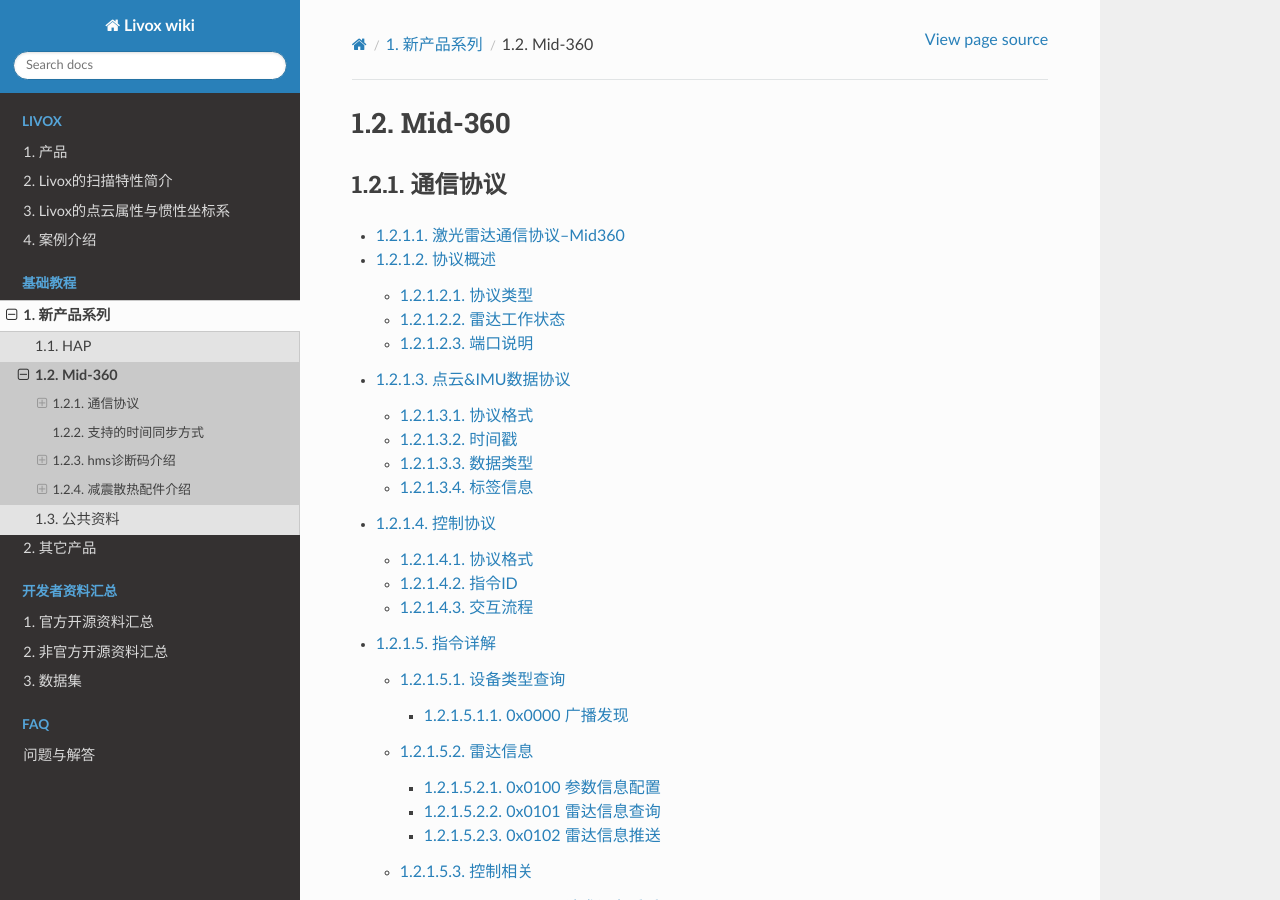
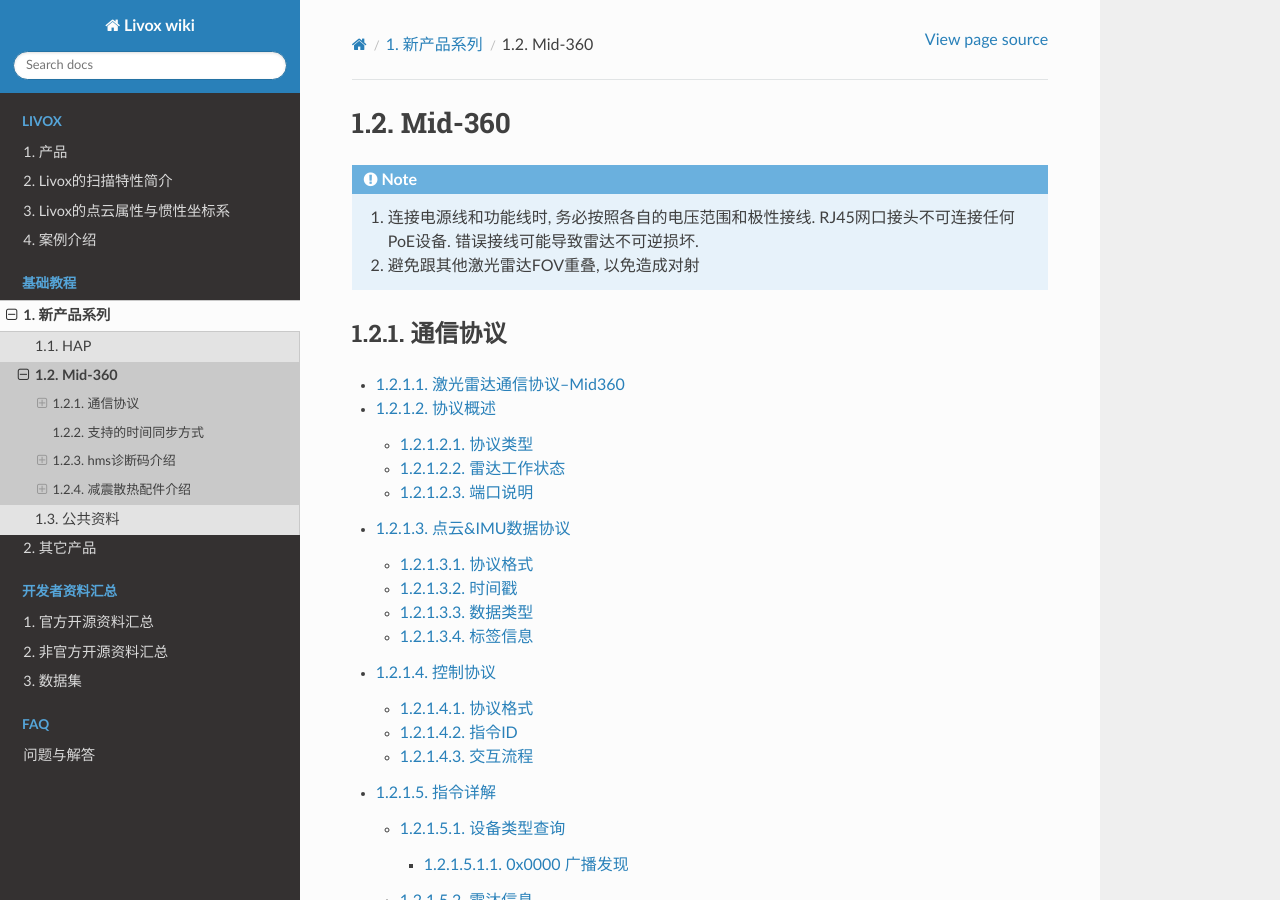
Before and after one commit to Livox-SDK/livox_wiki_cn, a Sphinx documentation site: the page built from source/tutorials/new_product/mid360/mid360.rst, in a window 1280 px wide and 900 px high. Built offline with Sphinx 7.4.7 and the Read the Docs theme 2.0.0, drawn with Linux system fonts in a browser that asks for light colours.

Commit message:
增加电源和FOV相关警示

```diff
--- a/source/tutorials/new_product/mid360/mid360.rst
+++ b/source/tutorials/new_product/mid360/mid360.rst
@@ -1,6 +1,10 @@
 =================
 Mid-360
 =================
+
+.. note::
+    1. 连接电源线和功能线时, 务必按照各自的电压范围和极性接线. RJ45网口接头不可连接任何PoE设备. 错误接线可能导致雷达不可逆损坏.
+    2. 避免跟其他激光雷达FOV重叠, 以免造成对射
 
 通信协议
 ------------
```
